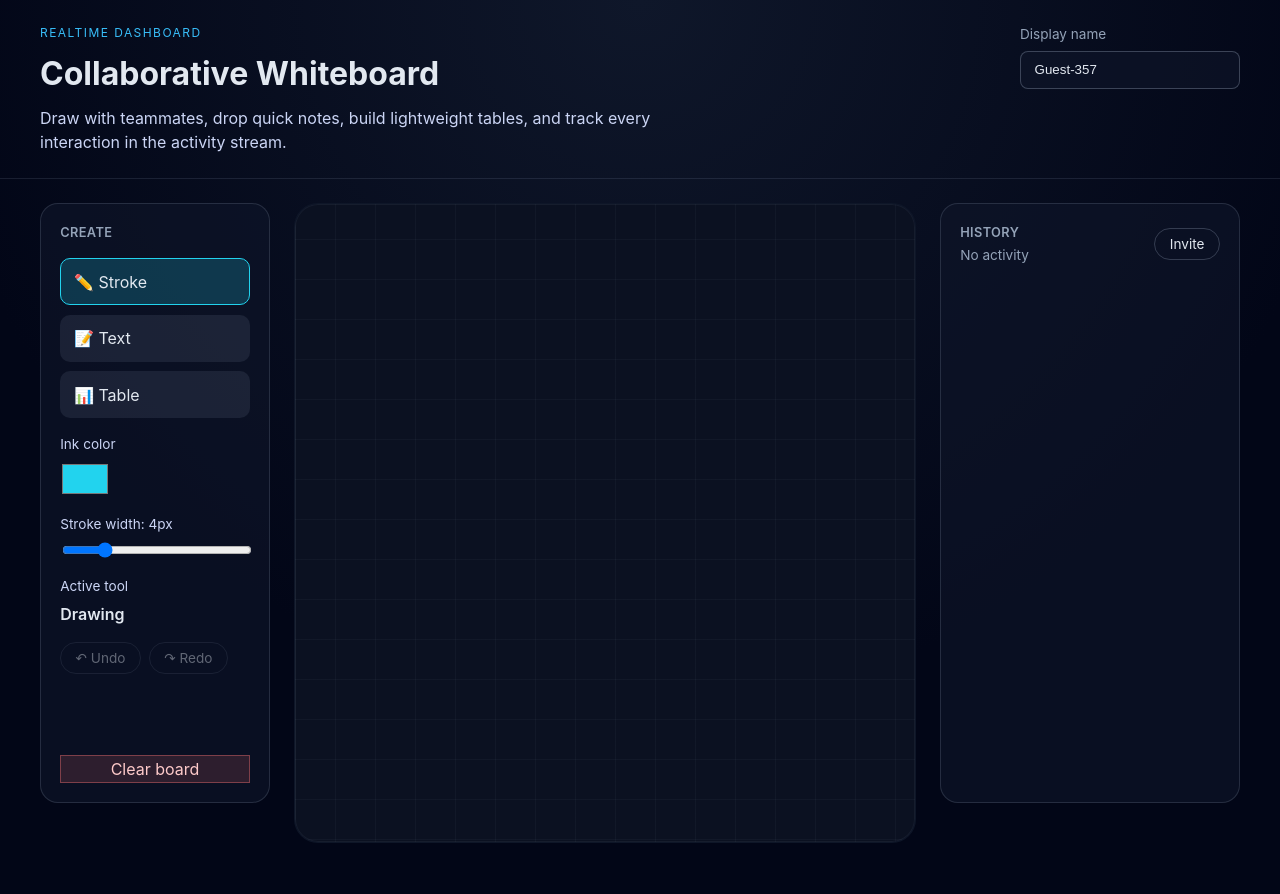
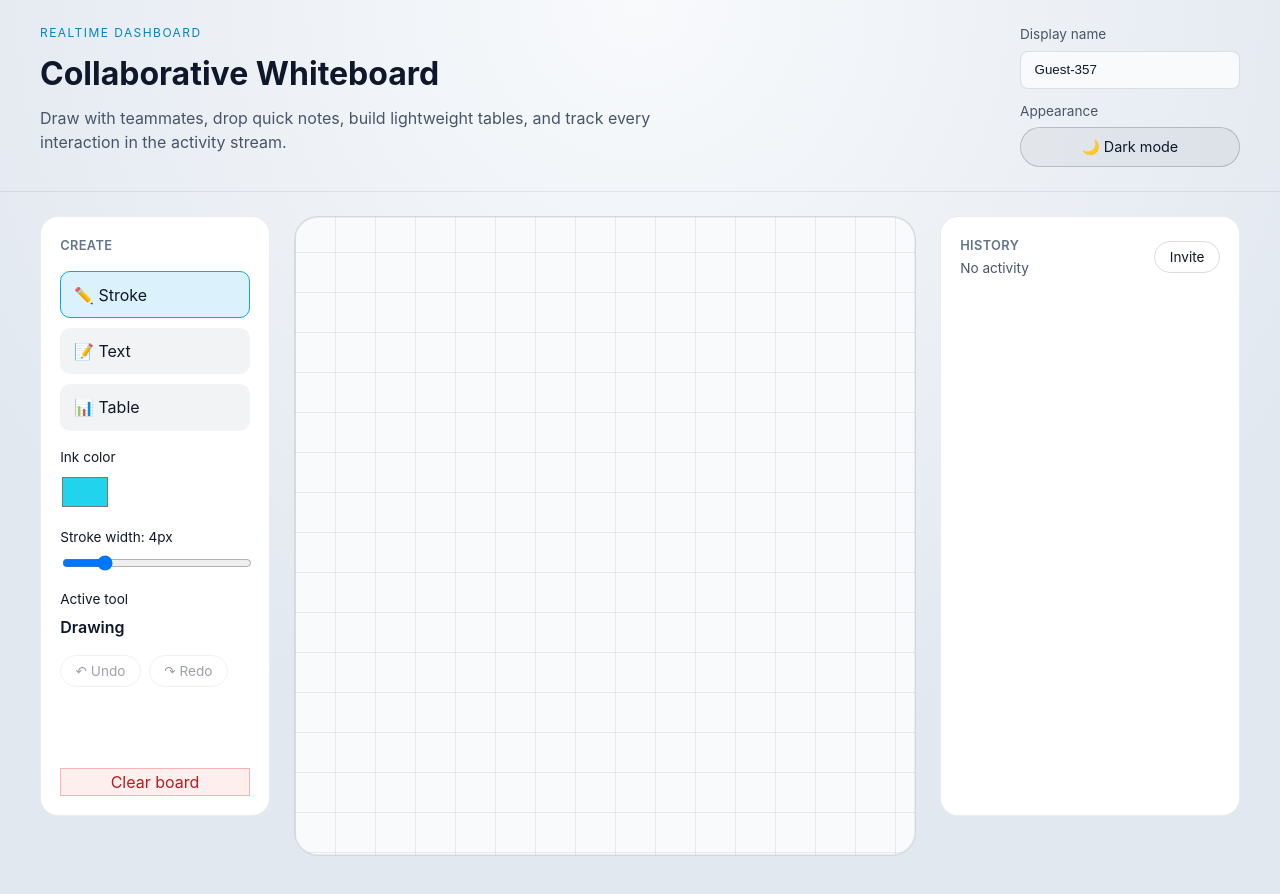
Before and after one commit to leoniddidukh-source/erp.piche.dashboard, a React (Vite) app: page / in a window 1280 px wide. Built offline with nearby package versions, Linux system fonts and the light colour scheme.

Commit message:
Added dark/light mode feature

```diff
--- a/src/App.css
+++ b/src/App.css
@@ -2,8 +2,8 @@
   min-height: 100vh;
   display: flex;
   flex-direction: column;
-  background: radial-gradient(circle at top, #0f172a, #020617 65%);
-  color: #e2e8f0;
+  background: var(--gradient-app);
+  color: var(--color-text-primary);
 }
 
 .top-bar {
@@ -11,14 +11,14 @@
   display: flex;
   flex-wrap: wrap;
   gap: 1.5rem;
-  border-bottom: 1px solid rgba(148, 163, 184, 0.15);
+  border-bottom: 1px solid var(--color-top-border);
 }
 
 .app-eyebrow {
   text-transform: uppercase;
   letter-spacing: 0.12em;
   font-size: 0.75rem;
-  color: #38bdf8;
+  color: var(--color-accent);
   margin: 0 0 0.5rem 0;
 }
 
@@ -30,28 +30,50 @@
 .app-subtitle {
   max-width: 640px;
   margin: 0.5rem 0 0;
-  color: #cbd5f5;
+  color: var(--color-text-subtle);
 }
 
-.user-badge {
+.header-actions {
   margin-left: auto;
   display: flex;
   flex-direction: column;
-  gap: 0.4rem;
+  gap: 0.75rem;
   min-width: 220px;
 }
 
-.user-badge label {
+.user-badge,
+.theme-toggle {
+  display: flex;
+  flex-direction: column;
+  gap: 0.4rem;
+}
+
+.user-badge label,
+.theme-toggle label {
   font-size: 0.85rem;
-  color: #94a3b8;
+  color: var(--color-text-muted);
 }
 
 .user-badge input {
-  border: 1px solid rgba(148, 163, 184, 0.35);
+  border: 1px solid var(--color-input-border);
   border-radius: 8px;
   padding: 0.65rem 0.85rem;
-  background: rgba(15, 23, 42, 0.6);
+  background: var(--color-input-bg);
   color: inherit;
+}
+
+.theme-toggle-btn {
+  border-radius: 999px;
+  border: 1px solid var(--color-theme-toggle-border);
+  background: var(--color-theme-toggle-bg);
+  color: inherit;
+  padding: 0.5rem 1rem;
+  font-size: 0.9rem;
+  transition: background 150ms ease, border-color 150ms ease;
+}
+
+.theme-toggle-btn:hover {
+  border-color: var(--color-tool-active-border);
 }
 
 .content {
@@ -63,8 +85,8 @@
 }
 
 .panel {
-  background: rgba(15, 23, 42, 0.6);
-  border: 1px solid rgba(148, 163, 184, 0.2);
+  background: var(--color-panel-bg);
+  border: 1px solid var(--color-panel-border);
   border-radius: 18px;
   padding: 1.2rem;
   display: flex;
@@ -80,7 +102,7 @@
   letter-spacing: 0.03em;
   text-transform: uppercase;
   font-size: 0.8rem;
-  color: #94a3b8;
+  color: var(--color-panel-title);
 }
 
 .tool-grid {
@@ -93,15 +115,15 @@
   border-radius: 10px;
   padding: 0.65rem 0.8rem;
   border: 1px solid transparent;
-  background: rgba(148, 163, 184, 0.12);
+  background: var(--color-tool-bg);
   color: inherit;
   text-align: left;
   transition: all 150ms ease;
 }
 
 .tool-btn.active {
-  border-color: #22d3ee;
-  background: rgba(34, 211, 238, 0.2);
+  border-color: var(--color-tool-active-border);
+  background: var(--color-tool-active-bg);
 }
 
 .control {
@@ -112,7 +134,7 @@
 
 .control label {
   font-size: 0.85rem;
-  color: #cbd5f5;
+  color: var(--color-control-label);
 }
 
 .control input[type='range'] {
@@ -135,15 +157,15 @@
 
 .danger-btn {
   margin-top: auto;
-  background: rgba(248, 113, 113, 0.15);
-  border: 1px solid rgba(248, 113, 113, 0.4);
-  color: #fecaca;
+  background: var(--color-danger-bg);
+  border: 1px solid var(--color-danger-border);
+  color: var(--color-danger-text);
 }
 
 .ghost-btn {
   border-radius: 999px;
   padding: 0.3rem 0.9rem;
-  border: 1px solid rgba(148, 163, 184, 0.3);
+  border: 1px solid var(--color-ghost-border);
   background: transparent;
   color: inherit;
   font-size: 0.85rem;
@@ -156,8 +178,8 @@
 }
 
 .ghost-btn:not(:disabled):hover {
-  background: rgba(148, 163, 184, 0.1);
-  border-color: rgba(148, 163, 184, 0.4);
+  background: var(--color-ghost-hover-bg);
+  border-color: var(--color-ghost-hover-border);
 }
 
 .undo-redo-controls {
@@ -167,12 +189,12 @@
 
 .board-wrapper {
   border-radius: 24px;
-  border: 1px solid rgba(15, 23, 42, 0.9);
-  background: #0b1121;
+  border: 1px solid var(--color-board-border);
+  background: var(--color-board-bg);
   overflow: auto;
   position: relative;
   min-height: 640px;
-  box-shadow: inset 0 0 0 1px rgba(148, 163, 184, 0.08);
+  box-shadow: inset 0 0 0 1px var(--color-board-shadow);
 }
 
 .board {
@@ -183,15 +205,15 @@
   cursor: crosshair;
   background-image: repeating-linear-gradient(
       0deg,
-      rgba(148, 163, 184, 0.05),
-      rgba(148, 163, 184, 0.05) 1px,
+      var(--color-board-grid),
+      var(--color-board-grid) 1px,
       transparent 1px,
       transparent 40px
     ),
     repeating-linear-gradient(
       90deg,
-      rgba(148, 163, 184, 0.05),
-      rgba(148, 163, 184, 0.05) 1px,
+      var(--color-board-grid),
+      var(--color-board-grid) 1px,
       transparent 1px,
       transparent 40px
     );
@@ -206,7 +228,7 @@
 }
 
 .path-stroke {
-  filter: drop-shadow(0 2px 8px rgba(15, 23, 42, 0.6));
+  filter: drop-shadow(0 2px 8px var(--color-path-shadow));
 }
 
 .path-stroke.preview {
@@ -223,8 +245,12 @@
   font-family: 'Inter', 'SF Pro Display', system-ui, sans-serif;
   font-size: 0.85rem;
   font-weight: 500;
-  fill: #e2e8f0;
+  fill: var(--color-table-text);
   pointer-events: none;
+}
+
+.board-table rect {
+  fill: var(--color-table-fill);
 }
 
 .history-panel {
@@ -244,7 +270,7 @@
 
 .history-meta {
   margin: 0.15rem 0 0;
-  color: #94a3b8;
+  color: var(--color-history-meta);
   font-size: 0.85rem;
 }
 
@@ -266,7 +292,7 @@
   justify-content: space-between;
   gap: 0.5rem;
   padding: 0.7rem 0.2rem;
-  border-bottom: 1px solid rgba(148, 163, 184, 0.1);
+  border-bottom: 1px solid var(--color-history-divider);
 }
 
 .history-description {
@@ -277,12 +303,12 @@
 .history-user {
   margin: 0.15rem 0 0;
   font-size: 0.8rem;
-  color: #94a3b8;
+  color: var(--color-history-user);
 }
 
 .history-time {
   font-size: 0.75rem;
-  color: #94a3b8;
+  color: var(--color-history-user);
   white-space: nowrap;
 }
 
@@ -299,6 +325,10 @@
   .board-wrapper {
     order: 0;
   }
+
+  .header-actions {
+    width: 100%;
+  }
 }
 
 @media (max-width: 640px) {
@@ -310,7 +340,7 @@
     padding: 1rem;
   }
 
-  .user-badge {
-    width: 100%;
+  .header-actions {
+    flex-direction: column;
   }
 }
--- a/src/App.tsx
+++ b/src/App.tsx
@@ -3,6 +3,7 @@ import type React from 'react'
 import './App.css'
 
 type Tool = 'pen' | 'text' | 'table'
+type Theme = 'light' | 'dark'
 
 type Point = { x: number; y: number }
 
@@ -80,6 +81,7 @@ const STORAGE_KEYS = {
   shapes: 'dashboard.whiteboard.shapes',
   history: 'dashboard.whiteboard.history',
   user: 'dashboard.whiteboard.user',
+  theme: 'dashboard.whiteboard.theme',
 } as const
 
 const randomId = () =>
@@ -89,6 +91,16 @@ const randomId = () =>
 
 const clamp = (value: number, min: number, max: number) =>
   Math.min(Math.max(value, min), max)
+
+const getPreferredTheme = (): Theme => {
+  if (typeof window === 'undefined') return 'dark'
+  const storedTheme = loadFromStorage<Theme | null>(STORAGE_KEYS.theme, null)
+  if (storedTheme === 'light' || storedTheme === 'dark') {
+    return storedTheme
+  }
+  const prefersLight = window.matchMedia?.('(prefers-color-scheme: light)').matches
+  return prefersLight ? 'light' : 'dark'
+}
 
 const loadFromStorage = <T,>(key: string, fallback: T): T => {
   if (typeof window === 'undefined') return fallback
@@ -138,6 +150,7 @@ const normalizeShapes = (shapes: Shape[]) => shapes.map(normalizeShape)
 function App() {
   const clientId = useMemo(() => randomId(), [])
 
+  const [theme, setTheme] = useState<Theme>(() => getPreferredTheme())
   const [userName, setUserName] = useState(() => {
     const stored = loadFromStorage(STORAGE_KEYS.user, '')
     if (stored) return stored
@@ -179,6 +192,12 @@ function App() {
   useEffect(() => {
     saveToStorage(STORAGE_KEYS.user, userName)
   }, [userName])
+
+  useEffect(() => {
+    if (typeof document === 'undefined') return
+    document.documentElement.setAttribute('data-theme', theme)
+    saveToStorage(STORAGE_KEYS.theme, theme)
+  }, [theme])
 
   const [canUndo, setCanUndo] = useState(false)
   const [canRedo, setCanRedo] = useState(false)
@@ -257,6 +276,10 @@ function App() {
     },
     [channelRef],
   )
+
+  const toggleTheme = useCallback(() => {
+    setTheme((prev) => (prev === 'dark' ? 'light' : 'dark'))
+  }, [])
 
   const saveStateForUndo = useCallback(() => {
     if (isUndoRedoRef.current) {
@@ -642,7 +665,7 @@ function App() {
               y={shape.y}
               width={width}
               height={height}
-              fill="rgba(15,23,42,0.25)"
+              fill="var(--color-table-fill)"
               stroke={shape.stroke}
               strokeWidth={1.5}
               rx={4}
@@ -675,6 +698,7 @@ function App() {
             track every interaction in the activity stream.
           </p>
         </div>
+        <div className="header-actions">
           <div className="user-badge">
             <label htmlFor="userName">Display name</label>
             <input
@@ -683,6 +707,19 @@ function App() {
               onChange={(event) => setUserName(event.target.value.slice(0, 32))}
               placeholder="Your name"
             />
+          </div>
+          <div className="theme-toggle">
+            <label htmlFor="themeToggle">Appearance</label>
+            <button
+              id="themeToggle"
+              type="button"
+              className="theme-toggle-btn"
+              onClick={toggleTheme}
+              aria-pressed={theme === 'dark'}
+            >
+              {theme === 'dark' ? '🌞 Light mode' : '🌙 Dark mode'}
+            </button>
+          </div>
         </div>
       </header>
 
--- a/src/index.css
+++ b/src/index.css
@@ -3,12 +3,95 @@
     BlinkMacSystemFont, 'Segoe UI', sans-serif;
   line-height: 1.5;
   font-weight: 400;
-  color: #e2e8f0;
-  background-color: #020617;
   font-synthesis: none;
   text-rendering: optimizeLegibility;
   -webkit-font-smoothing: antialiased;
   -moz-osx-font-smoothing: grayscale;
+  color-scheme: dark;
+  --gradient-app: radial-gradient(circle at top, #0f172a, #020617 65%);
+  --color-body: #020617;
+  --color-text-primary: #e2e8f0;
+  --color-text-muted: #94a3b8;
+  --color-text-subtle: #cbd5f5;
+  --color-accent: #38bdf8;
+  --color-top-border: rgba(148, 163, 184, 0.15);
+  --color-input-bg: rgba(15, 23, 42, 0.6);
+  --color-input-border: rgba(148, 163, 184, 0.35);
+  --color-panel-bg: rgba(15, 23, 42, 0.6);
+  --color-panel-border: rgba(148, 163, 184, 0.2);
+  --color-panel-title: #94a3b8;
+  --color-tool-bg: rgba(148, 163, 184, 0.12);
+  --color-tool-active-border: #22d3ee;
+  --color-tool-active-bg: rgba(34, 211, 238, 0.2);
+  --color-control-label: #cbd5f5;
+  --color-danger-bg: rgba(248, 113, 113, 0.15);
+  --color-danger-border: rgba(248, 113, 113, 0.4);
+  --color-danger-text: #fecaca;
+  --color-ghost-border: rgba(148, 163, 184, 0.3);
+  --color-ghost-hover-bg: rgba(148, 163, 184, 0.1);
+  --color-ghost-hover-border: rgba(148, 163, 184, 0.4);
+  --color-board-border: rgba(15, 23, 42, 0.9);
+  --color-board-bg: #0b1121;
+  --color-board-grid: rgba(148, 163, 184, 0.05);
+  --color-board-shadow: rgba(148, 163, 184, 0.08);
+  --color-path-shadow: rgba(15, 23, 42, 0.6);
+  --color-table-fill: rgba(15, 23, 42, 0.25);
+  --color-table-text: #e2e8f0;
+  --color-history-meta: #94a3b8;
+  --color-history-user: #94a3b8;
+  --color-history-divider: rgba(148, 163, 184, 0.1);
+  --color-scroll-track: rgba(15, 23, 42, 0.6);
+  --color-scroll-thumb: rgba(148, 163, 184, 0.3);
+  --color-scroll-thumb-hover: rgba(148, 163, 184, 0.5);
+  --color-scroll-thumb-border: rgba(15, 23, 42, 0.6);
+  --color-theme-toggle-bg: rgba(148, 163, 184, 0.12);
+  --color-theme-toggle-border: rgba(148, 163, 184, 0.3);
+}
+
+[data-theme='dark'] {
+  color-scheme: dark;
+}
+
+[data-theme='light'] {
+  color-scheme: light;
+  --gradient-app: radial-gradient(circle at top, #f8fafc, #e2e8f0 70%);
+  --color-body: #f1f5f9;
+  --color-text-primary: #0f172a;
+  --color-text-muted: #475569;
+  --color-text-subtle: #475569;
+  --color-accent: #0284c7;
+  --color-top-border: rgba(15, 23, 42, 0.08);
+  --color-input-bg: #f8fafc;
+  --color-input-border: rgba(15, 23, 42, 0.12);
+  --color-panel-bg: #ffffff;
+  --color-panel-border: rgba(15, 23, 42, 0.08);
+  --color-panel-title: #64748b;
+  --color-tool-bg: rgba(15, 23, 42, 0.05);
+  --color-tool-active-border: #0ea5e9;
+  --color-tool-active-bg: rgba(14, 165, 233, 0.15);
+  --color-control-label: #0f172a;
+  --color-danger-bg: rgba(248, 113, 113, 0.12);
+  --color-danger-border: rgba(239, 68, 68, 0.35);
+  --color-danger-text: #b91c1c;
+  --color-ghost-border: rgba(15, 23, 42, 0.15);
+  --color-ghost-hover-bg: rgba(15, 23, 42, 0.06);
+  --color-ghost-hover-border: rgba(15, 23, 42, 0.3);
+  --color-board-border: rgba(15, 23, 42, 0.15);
+  --color-board-bg: #f8fafc;
+  --color-board-grid: rgba(15, 23, 42, 0.07);
+  --color-board-shadow: rgba(2, 6, 23, 0.06);
+  --color-path-shadow: rgba(15, 23, 42, 0.2);
+  --color-table-fill: rgba(2, 6, 23, 0.06);
+  --color-table-text: #0f172a;
+  --color-history-meta: #475569;
+  --color-history-user: #475569;
+  --color-history-divider: rgba(15, 23, 42, 0.08);
+  --color-scroll-track: rgba(148, 163, 184, 0.2);
+  --color-scroll-thumb: rgba(100, 116, 139, 0.6);
+  --color-scroll-thumb-hover: rgba(51, 65, 85, 0.8);
+  --color-scroll-thumb-border: rgba(241, 245, 249, 0.9);
+  --color-theme-toggle-bg: rgba(2, 6, 23, 0.04);
+  --color-theme-toggle-border: rgba(15, 23, 42, 0.2);
 }
 
 *,
@@ -20,7 +103,8 @@
 body {
   margin: 0;
   min-height: 100vh;
-  background-color: #020617;
+  background-color: var(--color-body);
+  color: var(--color-text-primary);
 }
 
 #root {
@@ -39,7 +123,7 @@ button {
 /* Custom scrollbar styling */
 * {
   scrollbar-width: thin;
-  scrollbar-color: rgba(148, 163, 184, 0.3) rgba(15, 23, 42, 0.6);
+  scrollbar-color: var(--color-scroll-thumb) var(--color-scroll-track);
 }
 
 *::-webkit-scrollbar {
@@ -48,20 +132,20 @@ button {
 }
 
 *::-webkit-scrollbar-track {
-  background: rgba(15, 23, 42, 0.6);
+  background: var(--color-scroll-track);
   border-radius: 5px;
 }
 
 *::-webkit-scrollbar-thumb {
-  background: rgba(148, 163, 184, 0.3);
+  background: var(--color-scroll-thumb);
   border-radius: 5px;
-  border: 2px solid rgba(15, 23, 42, 0.6);
+  border: 2px solid var(--color-scroll-thumb-border);
 }
 
 *::-webkit-scrollbar-thumb:hover {
-  background: rgba(148, 163, 184, 0.5);
+  background: var(--color-scroll-thumb-hover);
 }
 
 *::-webkit-scrollbar-corner {
-  background: rgba(15, 23, 42, 0.6);
+  background: var(--color-scroll-track);
 }
```
Also changed, not shown: 5 other files (tests, documents, lock files or other folders). Lines whose indentation alone changed are shown as unchanged.
